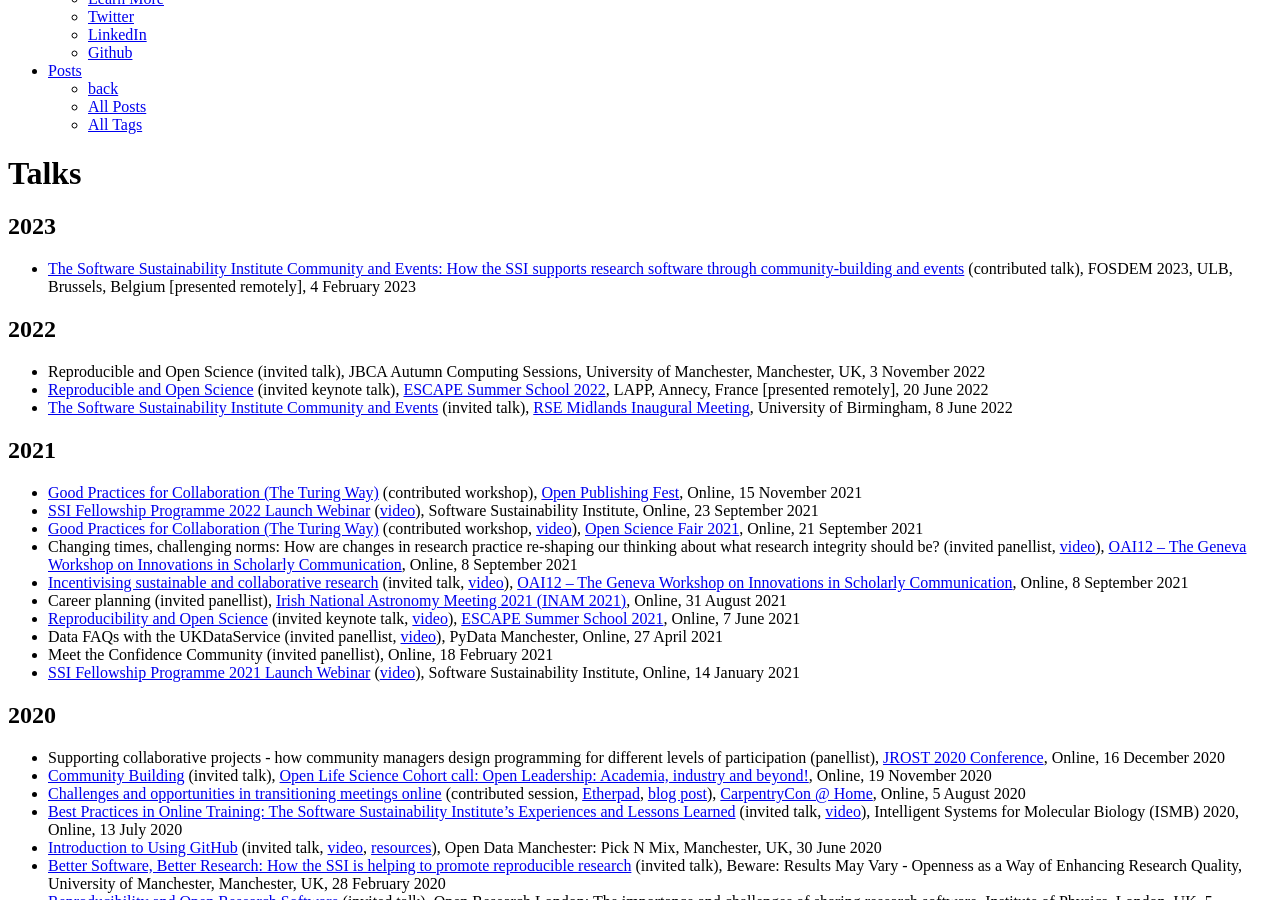
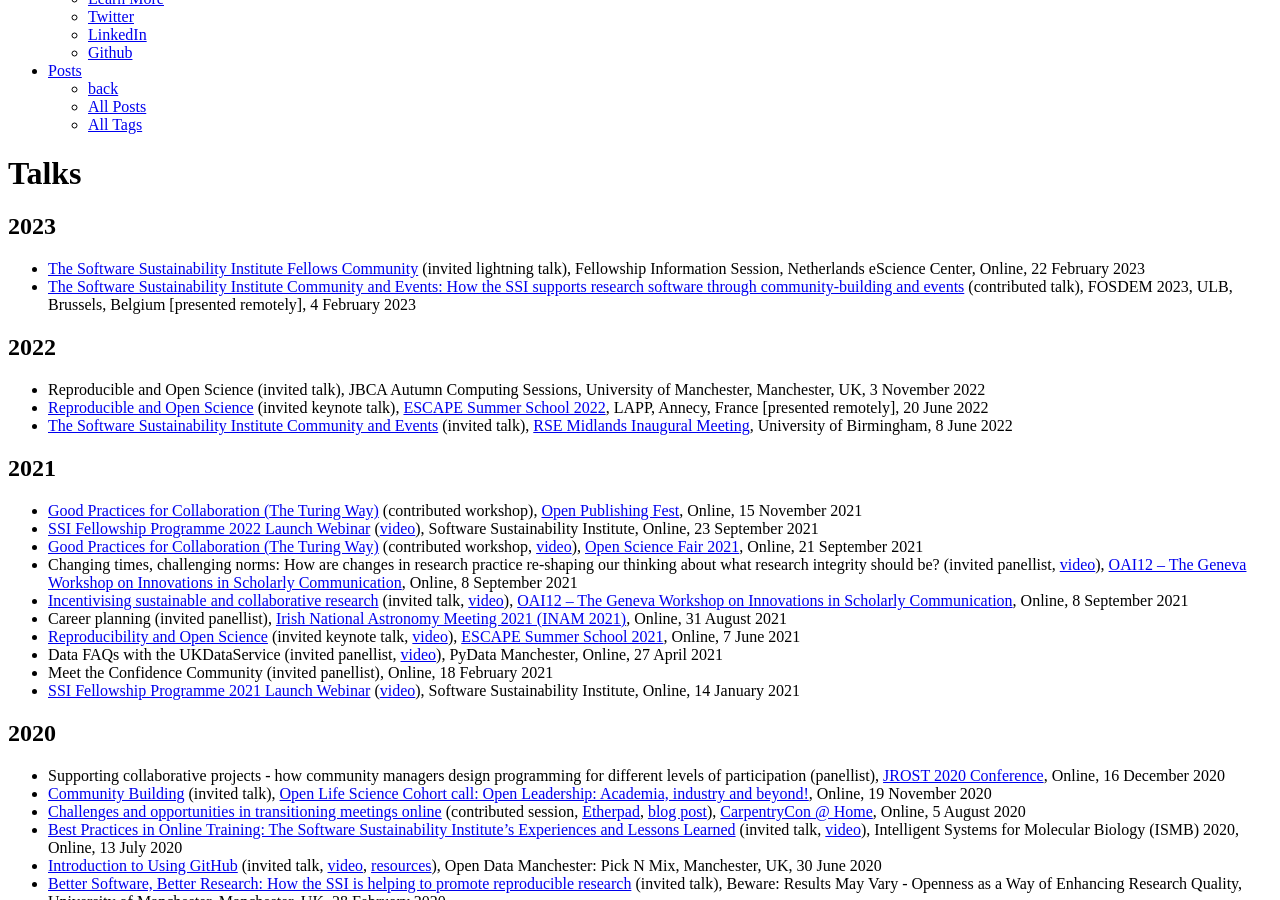
Before and after one commit to rainsworth/rainsworth.github.io, a Jekyll site: the page built from talks/index.md, in a window 1280 px wide and 900 px high, scrolled down 608 px. Built offline with Jekyll 4.4.1, drawn with Linux system fonts in a browser that asks for light colours.

Commit message:
Update index.md

```diff
--- a/talks/index.md
+++ b/talks/index.md
@@ -7,6 +7,7 @@
 ---
 
 ## 2023
+* [The Software Sustainability Institute Fellows Community](https://doi.org/10.6084/m9.figshare.22137512) (invited lightning talk), Fellowship Information Session, Netherlands eScience Center, Online, 22 February 2023
 * [The Software Sustainability Institute Community and Events: How the SSI supports research software through community-building and events](https://doi.org/10.6084/m9.figshare.21931299) (contributed talk), FOSDEM 2023, ULB, Brussels, Belgium [presented remotely], 4 February 2023
 
 ## 2022
```
